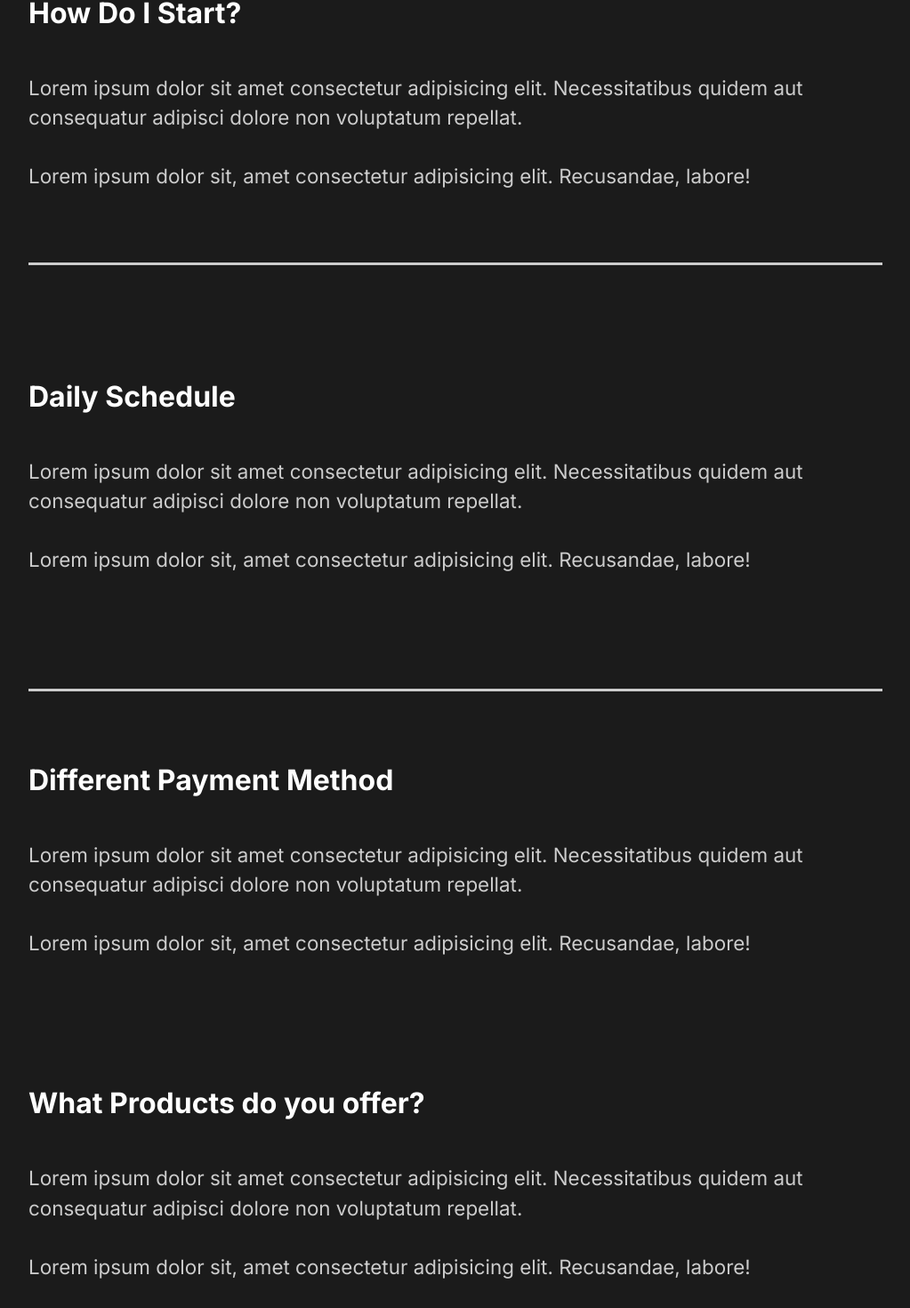
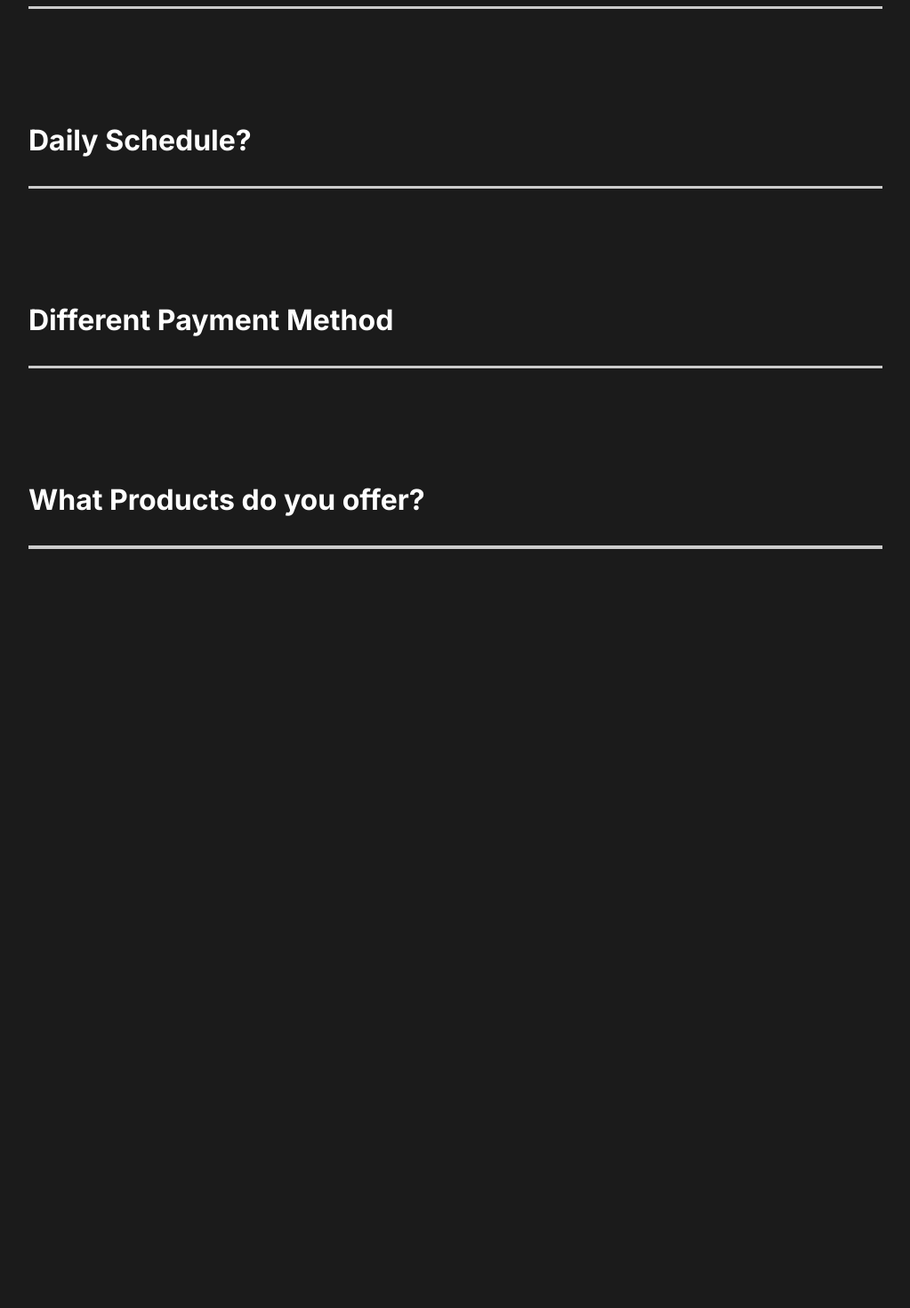
Before and after one commit to towerbrother/personalPortfolio-app, a React (Create React App) app: page / in a window 1280 px wide. Shown: the part 2398-3868 px from the top of the page at 89% size, without its empty margins (128-1151 px from the left). After the commit the page ends 3175 px from the top, so only its background shows below. Built offline with nearby package versions, Linux system fonts and the light colour scheme.

Commit message:
Created Toggle reusable component used in the FAQSection.

```diff
--- a/src/components/FAQSection.js
+++ b/src/components/FAQSection.js
@@ -1,73 +1,53 @@
 import React from "react";
+import Toggle from "./Toggle";
 import styled from "styled-components";
 import { StyledLayout } from "./../styles";
+import { AnimateSharedLayout } from "framer-motion";
 
 const FAQSection = () => {
   return (
     <FAQ>
       <h2>
-        Any Questions<span>FAQ</span>
+        Any Questions <span style={{ display: "inline" }}>FAQ</span>
       </h2>
-      <div className="question">
-        <h4>How Do I Start?</h4>
+      <AnimateSharedLayout>
+        <Toggle title="How do I start?">
           <div className="answer">
             <p>
               Lorem ipsum dolor sit amet consectetur adipisicing elit.
-            Necessitatibus quidem aut consequatur adipisci dolore non voluptatum
-            repellat.
-          </p>
-          <p>
-            Lorem ipsum dolor sit, amet consectetur adipisicing elit.
-            Recusandae, labore!
+              Necessitatibus quidem aut consequatur adipisci dolore non
+              voluptatum repellat.
             </p>
           </div>
-        <div className="faq-line"></div>
-      </div>
-      <div className="question">
-        <h4>Daily Schedule</h4>
+        </Toggle>
+        <Toggle title="Daily Schedule?">
           <div className="answer">
             <p>
               Lorem ipsum dolor sit amet consectetur adipisicing elit.
-            Necessitatibus quidem aut consequatur adipisci dolore non voluptatum
-            repellat.
-          </p>
-          <p>
-            Lorem ipsum dolor sit, amet consectetur adipisicing elit.
-            Recusandae, labore!
+              Necessitatibus quidem aut consequatur adipisci dolore non
+              voluptatum repellat.
             </p>
           </div>
-      </div>
-      <div className="faq-line"></div>
-
-      <div className="question">
-        <h4>Different Payment Method</h4>
+        </Toggle>
+        <Toggle title="Different Payment Method">
           <div className="answer">
             <p>
               Lorem ipsum dolor sit amet consectetur adipisicing elit.
-            Necessitatibus quidem aut consequatur adipisci dolore non voluptatum
-            repellat.
-          </p>
-          <p>
-            Lorem ipsum dolor sit, amet consectetur adipisicing elit.
-            Recusandae, labore!
+              Necessitatibus quidem aut consequatur adipisci dolore non
+              voluptatum repellat.
             </p>
           </div>
-      </div>
-      <div className="question">
-        <h4>What Products do you offer?</h4>
+        </Toggle>
+        <Toggle title="What Products do you offer?">
           <div className="answer">
             <p>
               Lorem ipsum dolor sit amet consectetur adipisicing elit.
-            Necessitatibus quidem aut consequatur adipisci dolore non voluptatum
-            repellat.
-          </p>
-          <p>
-            Lorem ipsum dolor sit, amet consectetur adipisicing elit.
-            Recusandae, labore!
+              Necessitatibus quidem aut consequatur adipisci dolore non
+              voluptatum repellat.
             </p>
           </div>
-        <div className="faq-line"></div>
-      </div>
+        </Toggle>
+      </AnimateSharedLayout>
     </FAQ>
   );
 };
--- /dev/null
+++ b/src/components/Toggle.js
@@ -0,0 +1,15 @@
+import React, { useState } from "react";
+import { motion } from "framer-motion";
+
+const Toggle = ({ children, title }) => {
+  const [toggle, setToggle] = useState(false);
+  return (
+    <motion.div layout className="question" onClick={() => setToggle(!toggle)}>
+      <motion.h4 layout>{title}</motion.h4>
+      {toggle ? children : ""}
+      <div className="faq-line"></div>
+    </motion.div>
+  );
+};
+
+export default Toggle;
```
Also changed, not shown: 1 other file (tests, documents, lock files or other folders). Lines whose indentation alone changed are shown as unchanged.
